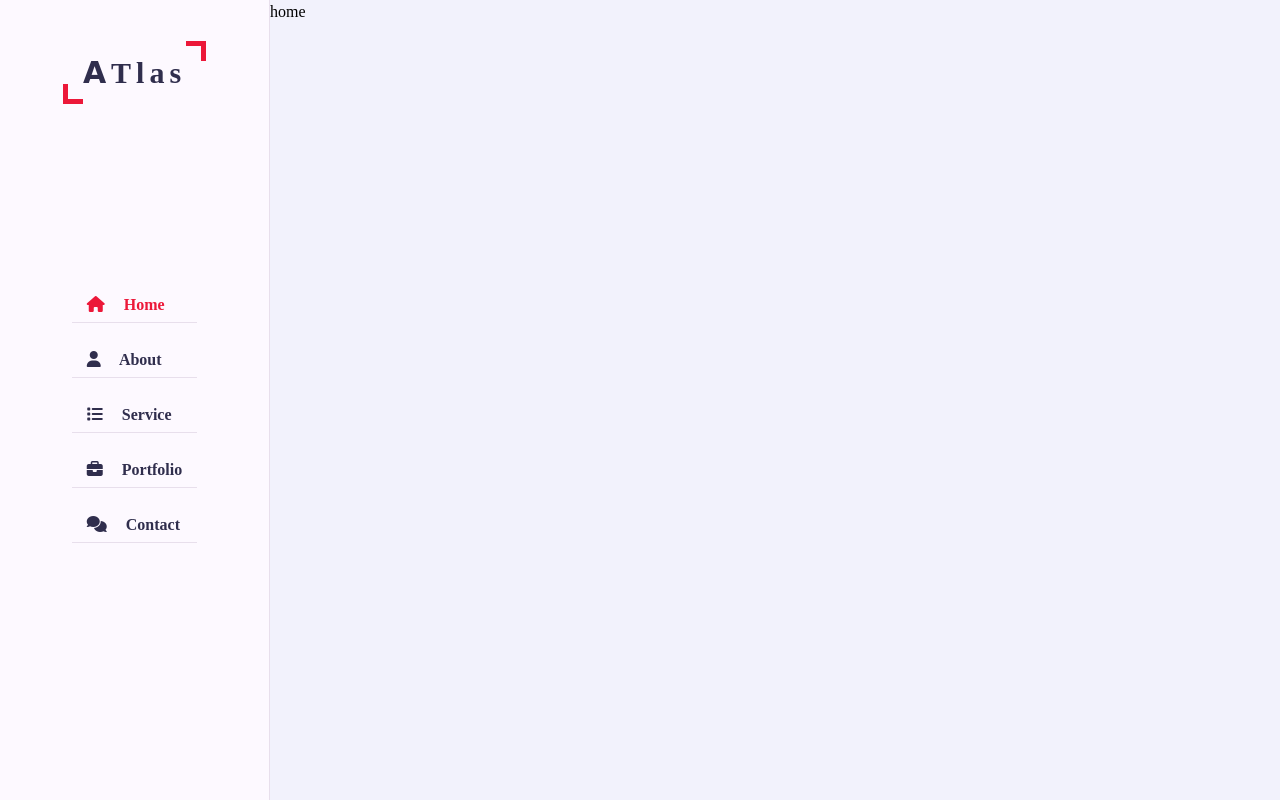
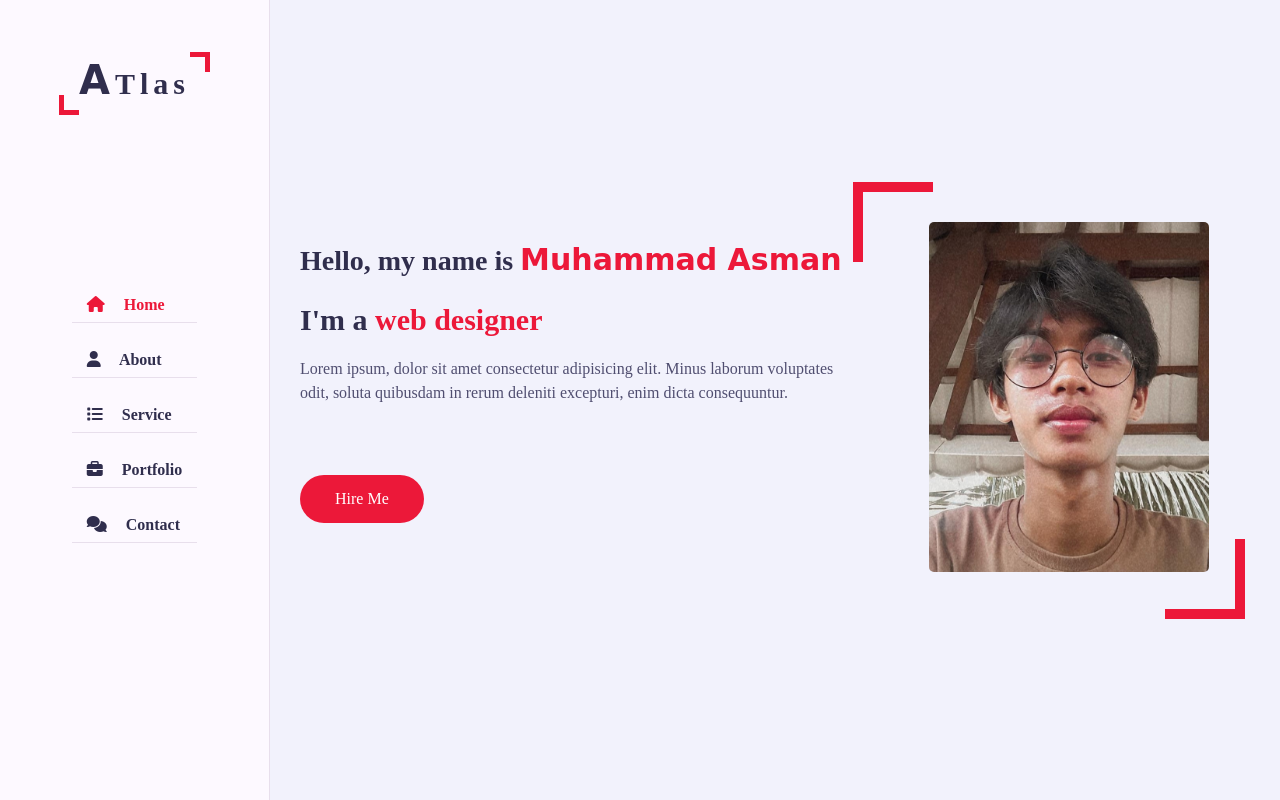
Before and after one commit to MuhAsmann/portfolio-learn, a plain HTML site: page index.html in a window 1280 px wide. Drawn offline with Linux system fonts and the light colour scheme; a web font is replaced by a local one.

Commit message:
Menyelesaikan Home Section

```diff
--- a/css/style.css
+++ b/css/style.css
@@ -30,12 +30,44 @@ ul{
     background: var(--bg-black-900);
     min-height: 100vh;
     display: block;
-    position: fixed;
-    left: 270px;
-    top: 0;
-    right: 0;
+    padding: 0 30px;
     opacity: 1;
-    z-index: 1;
+
+}
+.main-content{
+    padding-left: 270px;
+}
+.padd-15{
+    padding-left: 15px;
+    padding-right: 15px;
+}
+.container{
+    max-width: 1100px;
+    width: 100%;
+    margin: auto;
+}
+.row{
+    display: flex;
+    flex-wrap: wrap;
+    margin-left: -15px;
+    margin-right: -15px;
+    position: relative;
+}
+.btn{
+    font-size: 16px;
+    font-weight: 500;
+    padding: 12px 35px;
+    color: white;
+    border-radius: 40px;
+    display: inline-block;
+    border: none;
+    white-space: nowrap;
+    background: var(--skin-color);
+    transition: all 0.3s ease;
+
+}
+.btn:hover{
+    transform: scale(1.05);
 }
 /* aside */
 .aside{
@@ -70,7 +102,7 @@ ul{
 }
 .aside .logo a span{
     font-family: 'Clicker Script', cursive;
-    font-family: 40px;
+    font-size: 40px;
 }
 .aside .logo a::before{
     content: '';
@@ -153,3 +185,67 @@ ul{
 .aside .nav li a i{
     margin-right: 15px;
 }
+
+/* home */
+.home{
+    min-height: 100vh;
+    display: flex;
+    color: var(--text-black-900);
+}
+.home .home-info{
+    flex: 0 0 60%;
+    max-width: 60%;
+}
+h3.hello{
+    font-size: 28px;
+    margin: 15px 0;
+}
+h3.hello span{
+    font-family: 'Clicker Script', cursive;
+    font-size: 30px;
+    font-weight: 700;
+    color: var(--skin-color);
+}
+h3.my-profession{
+    font-size: 30px;
+    margin: 15px 0;
+
+}
+.typing{
+    color: var(--skin-color);
+}
+.home-info p{
+    margin-bottom: 70px;
+    color: var(--text-black-700);
+}
+.home .home-img{
+    flex: 0 0 40%;
+    max-width: 40%;
+    text-align: center;
+    position: relative;
+}
+.home-img::after{
+    content: '';
+    position: absolute;
+    height: 80px;
+    width: 80px;
+    border-bottom: 10px solid var(--skin-color);
+    border-right: 10px solid var(--skin-color);
+    right: 20px;
+    bottom: -40px;
+}
+.home-img::before{
+    content: '';
+    position: absolute;
+    height: 80px;
+    width: 80px;
+    border-top: 10px solid var(--skin-color);
+    border-left: 10px solid var(--skin-color);
+    left: -20px;
+    top: -40px;
+}
+.home .home-img img{
+    margin: auto;
+    border-radius: 5px;
+    height: 350px;
+}
--- a/index.html
+++ b/index.html
@@ -35,7 +35,19 @@
         <div class="main-content">
             <!-- ===== Home Section Start ===== -->
             <section class="home section">
-                home
+                <div class="container">
+                    <div class="row">
+                        <div class="home-info padd-15">
+                            <h3 class="hello">Hello, my name  is <span class="name">Muhammad Asman</span></h3>
+                            <h3 class="my-profession">I'm a <span class="typing">web designer</span></h3>
+                            <p>Lorem ipsum, dolor sit amet consectetur adipisicing elit. Minus laborum voluptates odit, soluta quibusdam in rerum deleniti excepturi, enim dicta consequuntur.</p>
+                            <a href="#contact" class="btn hire-me">Hire Me</a>
+                        </div>
+                        <div class="home-img padd-15">
+                            <img src="images/profile.jpg" alt="">
+                        </div>
+                    </div>
+                </div>
             </section>
             <!-- ===== Home Section End ===== -->
         </div>
```
Also changed, not shown: images/profile.jpg (added).
